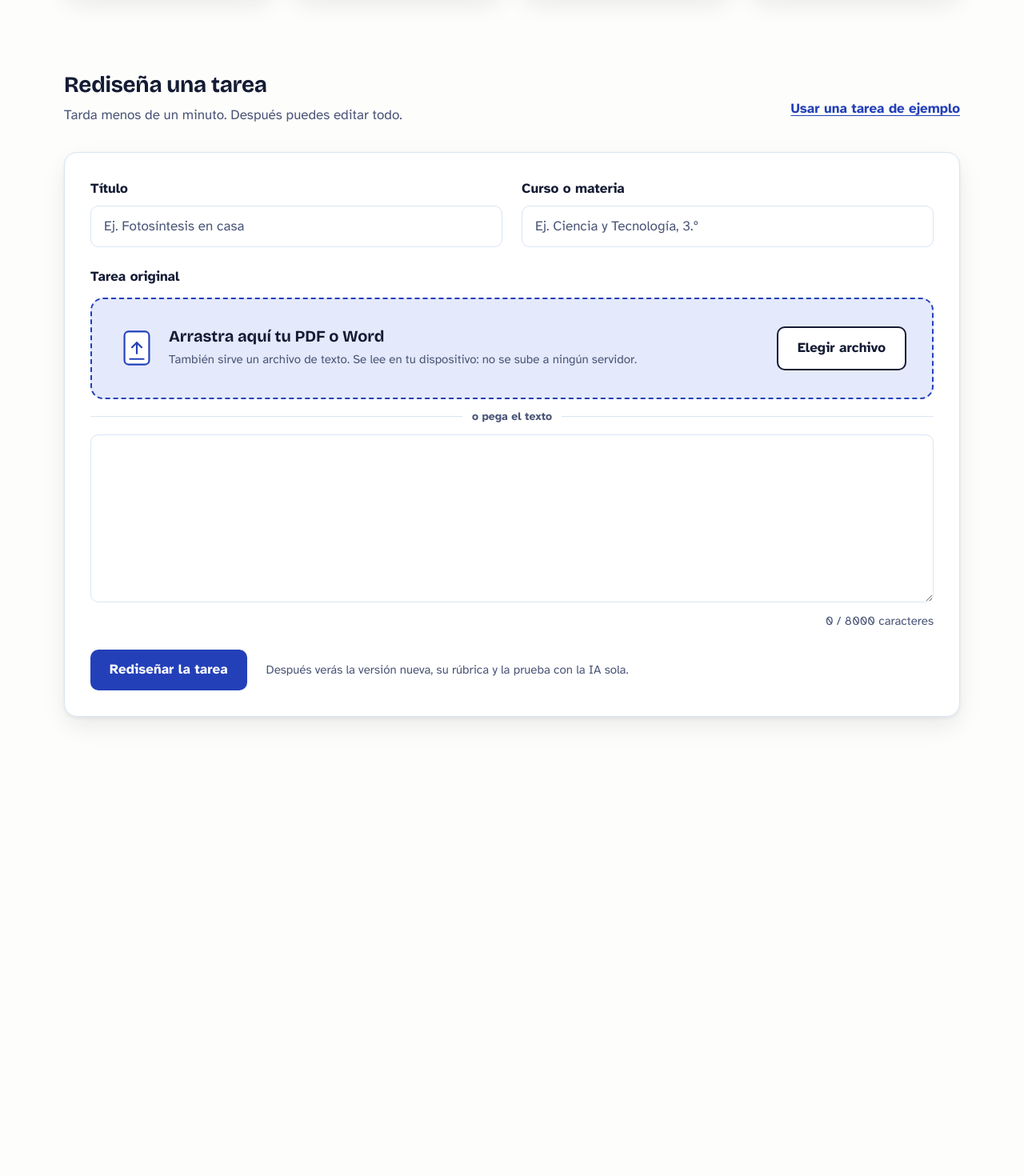
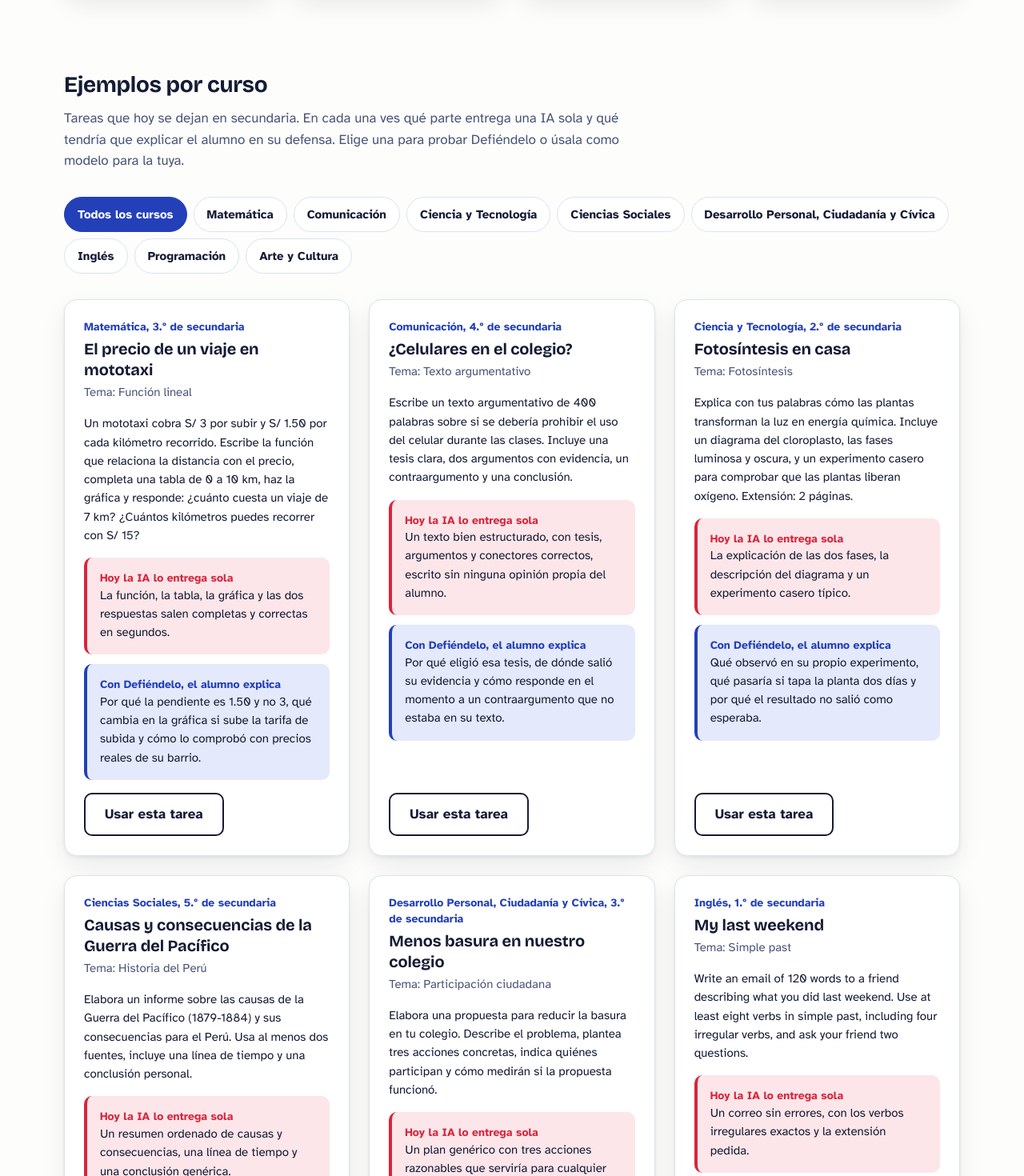
Before and after one commit to Jaed69/defiendelo, a Next.js app in the folder defiendelo/: page / in a window 1280 px wide. Shown: the part 1260-2730 px from the top of the page at 80% size. Before the commit the page ends 2236 px from the top, so only its background shows below. Built offline with nearby package versions, Linux system fonts and the light colour scheme.

Commit message:
feat(defiendelo): add example tasks by subject with explanations
Eight secondary-school tasks across subjects, each explaining what an AI hands in alone and what the student defends. Subject filter, one-click load into the form with a status announcement and focus on the title.

```diff
--- /dev/null
+++ b/defiendelo/src/app/examples.ts
@@ -0,0 +1,112 @@
+/** A ready-made task a teacher can load into the form, with the reason it needs a redesign. */
+export interface ExampleTask {
+  id: string;
+  subject: string;
+  level: string;
+  topic: string;
+  title: string;
+  /** The task as teachers usually hand it out today. */
+  original: string;
+  /** What an AI can hand in on its own, with no student behind it. */
+  aiAlone: string;
+  /** What the student would have to explain in the defense after the redesign. */
+  defense: string;
+}
+
+export const EXAMPLES: ExampleTask[] = [
+  {
+    id: "matematica-funcion-lineal",
+    subject: "Matemática",
+    level: "3.º de secundaria",
+    topic: "Función lineal",
+    title: "El precio de un viaje en mototaxi",
+    original:
+      "Un mototaxi cobra S/ 3 por subir y S/ 1.50 por cada kilómetro recorrido. Escribe la función que relaciona la distancia con el precio, completa una tabla de 0 a 10 km, haz la gráfica y responde: ¿cuánto cuesta un viaje de 7 km? ¿Cuántos kilómetros puedes recorrer con S/ 15?",
+    aiAlone: "La función, la tabla, la gráfica y las dos respuestas salen completas y correctas en segundos.",
+    defense: "Por qué la pendiente es 1.50 y no 3, qué cambia en la gráfica si sube la tarifa de subida y cómo lo comprobó con precios reales de su barrio.",
+  },
+  {
+    id: "comunicacion-texto-argumentativo",
+    subject: "Comunicación",
+    level: "4.º de secundaria",
+    topic: "Texto argumentativo",
+    title: "¿Celulares en el colegio?",
+    original:
+      "Escribe un texto argumentativo de 400 palabras sobre si se debería prohibir el uso del celular durante las clases. Incluye una tesis clara, dos argumentos con evidencia, un contraargumento y una conclusión.",
+    aiAlone: "Un texto bien estructurado, con tesis, argumentos y conectores correctos, escrito sin ninguna opinión propia del alumno.",
+    defense: "Por qué eligió esa tesis, de dónde salió su evidencia y cómo responde en el momento a un contraargumento que no estaba en su texto.",
+  },
+  {
+    id: "ciencia-fotosintesis",
+    subject: "Ciencia y Tecnología",
+    level: "2.º de secundaria",
+    topic: "Fotosíntesis",
+    title: "Fotosíntesis en casa",
+    original:
+      "Explica con tus palabras cómo las plantas transforman la luz en energía química. Incluye un diagrama del cloroplasto, las fases luminosa y oscura, y un experimento casero para comprobar que las plantas liberan oxígeno. Extensión: 2 páginas.",
+    aiAlone: "La explicación de las dos fases, la descripción del diagrama y un experimento casero típico.",
+    defense: "Qué observó en su propio experimento, qué pasaría si tapa la planta dos días y por qué el resultado no salió como esperaba.",
+  },
+  {
+    id: "sociales-guerra-del-pacifico",
+    subject: "Ciencias Sociales",
+    level: "5.º de secundaria",
+    topic: "Historia del Perú",
+    title: "Causas y consecuencias de la Guerra del Pacífico",
+    original:
+      "Elabora un informe sobre las causas de la Guerra del Pacífico (1879-1884) y sus consecuencias para el Perú. Usa al menos dos fuentes, incluye una línea de tiempo y una conclusión personal.",
+    aiAlone: "Un resumen ordenado de causas y consecuencias, una línea de tiempo y una conclusión genérica.",
+    defense: "Qué diferencia encontró entre sus dos fuentes, en cuál confía más y por qué, y cómo se ve hoy alguna consecuencia de la guerra en su región.",
+  },
+  {
+    id: "dpcc-residuos",
+    subject: "Desarrollo Personal, Ciudadanía y Cívica",
+    level: "3.º de secundaria",
+    topic: "Participación ciudadana",
+    title: "Menos basura en nuestro colegio",
+    original:
+      "Elabora una propuesta para reducir la basura en tu colegio. Describe el problema, plantea tres acciones concretas, indica quiénes participan y cómo medirán si la propuesta funcionó.",
+    aiAlone: "Un plan genérico con tres acciones razonables que serviría para cualquier colegio del mundo.",
+    defense: "Qué datos recogió en su propio colegio, por qué priorizó esa acción y qué hará si sus compañeros no participan.",
+  },
+  {
+    id: "ingles-pasado-simple",
+    subject: "Inglés",
+    level: "1.º de secundaria",
+    topic: "Simple past",
+    title: "My last weekend",
+    original:
+      "Write an email of 120 words to a friend describing what you did last weekend. Use at least eight verbs in simple past, including four irregular verbs, and ask your friend two questions.",
+    aiAlone: "Un correo sin errores, con los verbos irregulares exactos y la extensión pedida.",
+    defense: "Responder en inglés preguntas sobre su propio fin de semana y explicar por qué un verbo de su correo es irregular.",
+  },
+  {
+    id: "programacion-busqueda-binaria",
+    subject: "Programación",
+    level: "4.º de secundaria",
+    topic: "Búsqueda binaria",
+    title: "Búsqueda en una lista ordenada",
+    original:
+      "Escribe en Python una función que reciba una lista ordenada de números y un valor, y devuelva la posición del valor o -1 si no está. Incluye comentarios y tres casos de prueba.",
+    aiAlone: "Código correcto, comentado y con sus tres casos de prueba.",
+    defense: "Por qué mueve low a mid + 1 y no a mid, qué pasa con una lista de 2 elementos y qué caso de prueba se le escapó.",
+  },
+  {
+    id: "arte-indigenismo",
+    subject: "Arte y Cultura",
+    level: "4.º de secundaria",
+    topic: "Indigenismo peruano",
+    title: "Leer una pintura de José Sabogal",
+    original:
+      "Elige una pintura de José Sabogal. Describe sus colores, su composición y a los personajes, explica qué fue el indigenismo y cómo se refleja en la obra. Extensión: una página.",
+    aiAlone: "Una descripción formal de la obra y una explicación correcta del indigenismo, sin haberla mirado.",
+    defense: "Qué detalle de la pintura le llamó la atención, cómo lo interpreta y qué cambiaría si la obra se pintara hoy en su comunidad.",
+  },
+];
+
+export const EXAMPLE_SUBJECTS = [...new Set(EXAMPLES.map((e) => e.subject))];
+
+/** The "course" field of the form: subject plus grade. */
+export function exampleSubjectLabel(example: Pick<ExampleTask, "subject" | "level">) {
+  return `${example.subject}, ${example.level}`;
+}
--- a/defiendelo/src/app/globals.css
+++ b/defiendelo/src/app/globals.css
@@ -296,6 +296,31 @@ summary:focus-visible {
   color: var(--color-text-primary);
 }
 
+/* Toggle used to filter a list; pressed state is filled brand blue. */
+.filter {
+  display: inline-flex;
+  align-items: center;
+  min-height: 2.75rem;
+  padding: 0.375rem 1rem;
+  border: 1.5px solid var(--color-border-default);
+  border-radius: 999px;
+  background: var(--color-bg-surface);
+  color: var(--color-text-primary);
+  font-weight: 700;
+  font-size: 0.9375rem;
+  text-align: left;
+}
+
+.filter:hover {
+  border-color: var(--color-bg-brand);
+}
+
+.filter[aria-pressed="true"] {
+  background: var(--color-bg-brand);
+  border-color: var(--color-bg-brand);
+  color: white;
+}
+
 /* Teacher's handwritten red-pen remark. Decorative: the same fact is always stated in text nearby. */
 .note {
   font-family: var(--font-note), cursive;
--- a/defiendelo/src/app/page.tsx
+++ b/defiendelo/src/app/page.tsx
@@ -1,11 +1,12 @@
 "use client";
 
 import { useRouter } from "next/navigation";
-import { useState } from "react";
+import { useRef, useState } from "react";
 import { api } from "./api-client";
 import { AppBar, Logo, TeacherNote } from "./components/brand";
 import { FileDrop } from "./components/file-drop";
 import { Waiting } from "./components/waiting";
+import { EXAMPLES, EXAMPLE_SUBJECTS, type ExampleTask, exampleSubjectLabel } from "./examples";
 
 const ORIGINAL_LIMIT = 8000;
 
@@ -16,12 +17,7 @@ const REDESIGN_STEPS = [
   { after: 24, text: "Armando la rúbrica nueva. Ya casi está." },
 ];
 
-const EXAMPLE = {
-  title: "Búsqueda en una lista ordenada",
-  subject: "Programación",
-  original:
-    "Escribe en Python una función que reciba una lista ordenada de números y un valor, y devuelva la posición del valor o -1 si no está. Incluye comentarios y tres casos de prueba.",
-};
+const HERO_EXAMPLE = EXAMPLES.find((e) => e.id === "programacion-busqueda-binaria")!;
 
 const HOW = [
   ["Sube tu tarea", "PDF, Word o texto. La que ya usas con tus alumnos."],
@@ -84,6 +80,17 @@ export default function Home() {
   const [form, setForm] = useState({ title: "", subject: "", original: "" });
   const [busy, setBusy] = useState(false);
   const [error, setError] = useState<string | null>(null);
+  const [filter, setFilter] = useState<string | null>(null);
+  const [loaded, setLoaded] = useState("");
+  const titleInput = useRef<HTMLInputElement>(null);
+  const shown = filter ? EXAMPLES.filter((e) => e.subject === filter) : EXAMPLES;
+
+  function loadExample(example: ExampleTask) {
+    setForm({ title: example.title, subject: exampleSubjectLabel(example), original: example.original });
+    setLoaded(`Cargamos «${example.title}» en el formulario. Revísala y pulsa «Rediseñar la tarea».`);
+    document.getElementById("redisena")?.scrollIntoView({ behavior: "smooth" });
+    titleInput.current?.focus({ preventScroll: true });
+  }
 
   async function create(event: React.FormEvent) {
     event.preventDefault();
@@ -133,10 +140,7 @@ export default function Home() {
               <button
                 type="button"
                 className="btn-quiet"
-                onClick={() => {
-                  setForm(EXAMPLE);
-                  document.getElementById("redisena")?.scrollIntoView({ behavior: "smooth" });
-                }}
+                onClick={() => loadExample(HERO_EXAMPLE)}
               >
                 Ver un ejemplo con búsqueda binaria
               </button>
@@ -167,21 +171,70 @@ export default function Home() {
           </ol>
         </section>
 
+        <section id="ejemplos" className="container-page grid gap-8 py-12" aria-labelledby="ejemplos-titulo">
+          <div className="grid gap-3">
+            <h2 id="ejemplos-titulo">Ejemplos por curso</h2>
+            <p className="prose-measure text-graphite">
+              Tareas que hoy se dejan en secundaria. En cada una ves qué parte entrega una IA sola y qué tendría que explicar el alumno
+              en su defensa. Elige una para probar Defiéndelo o úsala como modelo para la tuya.
+            </p>
+          </div>
+          <div className="flex flex-wrap gap-2" role="group" aria-label="Filtrar ejemplos por curso">
+            <button type="button" className="filter" aria-pressed={filter === null} onClick={() => setFilter(null)}>
+              Todos los cursos
+            </button>
+            {EXAMPLE_SUBJECTS.map((subject) => (
+              <button key={subject} type="button" className="filter" aria-pressed={filter === subject} onClick={() => setFilter(subject)}>
+                {subject}
+              </button>
+            ))}
+          </div>
+          <ul className="grid gap-6 md:grid-cols-2 xl:grid-cols-3">
+            {shown.map((example) => (
+              <li key={example.id} className="card flex flex-col gap-4 p-6">
+                <div className="grid gap-1">
+                  <span className="label text-brand-text">{exampleSubjectLabel(example)}</span>
+                  <h3>{example.title}</h3>
+                  <span className="text-[0.9375rem] text-graphite">Tema: {example.topic}</span>
+                </div>
+                <p className="text-[0.9375rem]">{example.original}</p>
+                <div className="grid gap-3 text-[0.9375rem]">
+                  <p className="rounded-[var(--radius-md)] border-l-4 border-pen bg-danger-subtle p-4">
+                    <span className="label block text-pen">Hoy la IA lo entrega sola</span>
+                    {example.aiAlone}
+                  </p>
+                  <p className="rounded-[var(--radius-md)] border-l-4 border-brand bg-brand-subtle p-4">
+                    <span className="label block text-brand-text">Con Defiéndelo, el alumno explica</span>
+                    {example.defense}
+                  </p>
+                </div>
+                <button type="button" className="btn-secondary mt-auto self-start" onClick={() => loadExample(example)}>
+                  Usar esta tarea
+                </button>
+              </li>
+            ))}
+          </ul>
+        </section>
+
         <section id="redisena" className="container-page grid gap-8 pb-20 pt-12">
           <div className="flex flex-wrap items-end justify-between gap-4">
             <div className="grid gap-2">
               <h2>Rediseña una tarea</h2>
               <p className="text-graphite">Tarda menos de un minuto. Después puedes editar todo.</p>
             </div>
-            <button type="button" className="btn-quiet" onClick={() => setForm(EXAMPLE)}>
-              Usar una tarea de ejemplo
-            </button>
+            <a href="#ejemplos" className="btn-quiet">
+              Ver tareas de ejemplo por curso
+            </a>
           </div>
+          <p role="status">
+            {loaded && <span className="block rounded-[var(--radius-md)] bg-success-subtle p-4 font-bold">{loaded}</span>}
+          </p>
           <form onSubmit={create} className="card grid gap-6 p-6 sm:p-8">
             <div className="grid gap-6 md:grid-cols-2">
               <label className="grid gap-2">
                 <span className="font-bold">Título</span>
                 <input
+                  ref={titleInput}
                   type="text"
                   required
                   maxLength={120}
```
Also changed, not shown: 1 other file (tests, documents, lock files or other folders).
